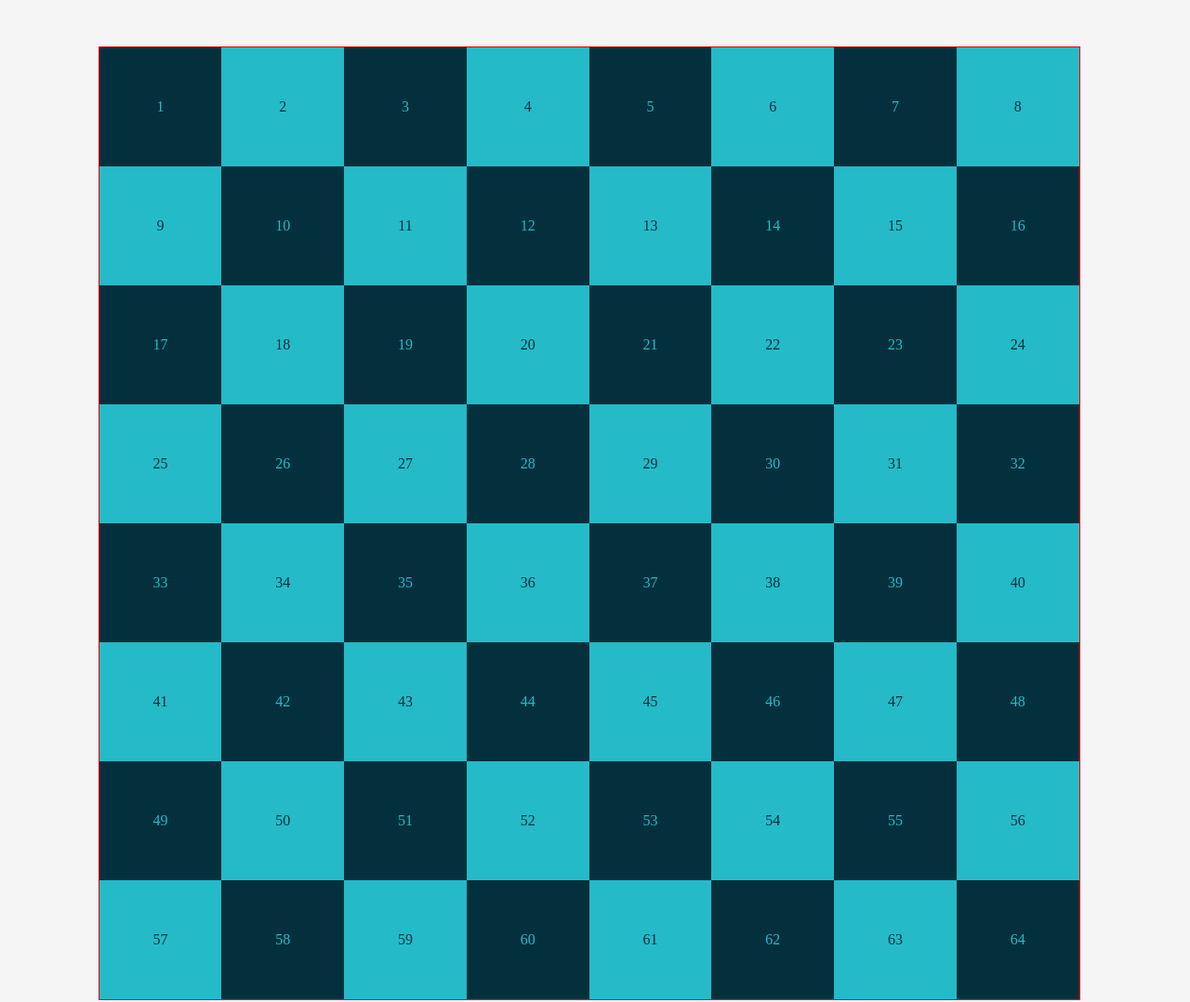
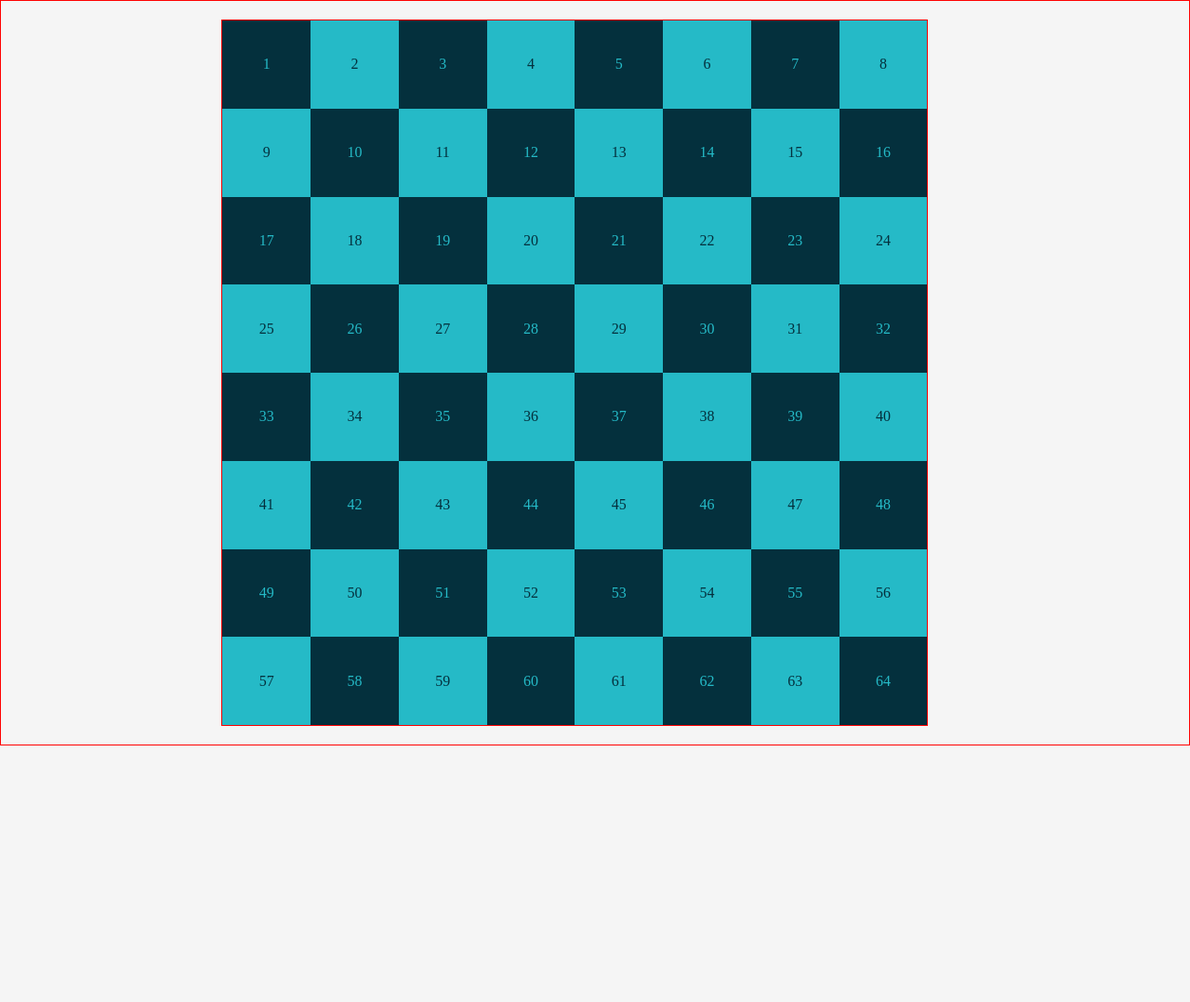
Before and after one commit to nandirchrd/CSS-Grid, a plain HTML site: page G-1 (chessboard)/index.html in a window 1280 px wide. Shown: the whole page at 93% size. After the commit the page ends 802 px from the top, so only its background shows below. Drawn offline with Linux system fonts and the light colour scheme.

Commit message:
added some javascript features on index.html

```diff
--- a/G-1 (chessboard)/index.html
+++ b/G-1 (chessboard)/index.html
@@ -11,87 +11,129 @@
     <div class="container">
         <div class="papan">
             <div class="row-odd">
-                <div>1</div>
-                <div>2</div>
-                <div>3</div>
-                <div>4</div>
-                <div>5</div>
-                <div>6</div>
-                <div>7</div>
-                <div>8</div>
+                <div><span>1</span></div>
+                <div><span>2</span></div>
+                <div><span>3</span></div>
+                <div><span>4</span></div>
+                <div><span>5</span></div>
+                <div><span>6</span></div>
+                <div><span>7</span></div>
+                <div><span>8</span></div>
             </div>
             <div class="row-even">
-                <div>9</div>
-                <div>10</div>
-                <div>11</div>
-                <div>12</div>
-                <div>13</div>
-                <div>14</div>
-                <div>15</div>
-                <div>16</div>
+                <div><span>9</span></div>
+                <div><span>10</span></div>
+                <div><span>11</span></div>
+                <div><span>12</span></div>
+                <div><span>13</span></div>
+                <div><span>14</span></div>
+                <div><span>15</span></div>
+                <div><span>16</span></div>
             </div>
             <div class="row-odd">
-                <div>17</div>
-                <div>18</div>
-                <div>19</div>
-                <div>20</div>
-                <div>21</div>
-                <div>22</div>
-                <div>23</div>
-                <div>24</div>
+                <div><span>17</span></div>
+                <div><span>18</span></div>
+                <div><span>19</span></div>
+                <div><span>20</span></div>
+                <div><span>21</span></div>
+                <div><span>22</span></div>
+                <div><span>23</span></div>
+                <div><span>24</span></div>
             </div>
             <div class="row-even">
-                <div>25</div>
-                <div>26</div>
-                <div>27</div>
-                <div>28</div>
-                <div>29</div>
-                <div>30</div>
-                <div>31</div>
-                <div>32</div>
+                <div><span>25</span></div>
+                <div><span>26</span></div>
+                <div><span>27</span></div>
+                <div><span>28</span></div>
+                <div><span>29</span></div>
+                <div><span>30</span></div>
+                <div><span>31</span></div>
+                <div><span>32</span></div>
             </div>
             <div class="row-odd">
-                <div>33</div>
-                <div>34</div>
-                <div>35</div>
-                <div>36</div>
-                <div>37</div>
-                <div>38</div>
-                <div>39</div>
-                <div>40</div>
+                <div><span>33</span></div>
+                <div><span>34</span></div>
+                <div><span>35</span></div>
+                <div><span>36</span></div>
+                <div><span>37</span></div>
+                <div><span>38</span></div>
+                <div><span>39</span></div>
+                <div><span>40</span></div>
             </div>
             <div class="row-even">
-                <div>41</div>
-                <div>42</div>
-                <div>43</div>
-                <div>44</div>
-                <div>45</div>
-                <div>46</div>
-                <div>47</div>
-                <div>48</div>
+                <div><span>41</span></div>
+                <div><span>42</span></div>
+                <div><span>43</span></div>
+                <div><span>44</span></div>
+                <div><span>45</span></div>
+                <div><span>46</span></div>
+                <div><span>47</span></div>
+                <div><span>48</span></div>
             </div>
             <div class="row-odd">
-                <div>49</div>
-                <div>50</div>
-                <div>51</div>
-                <div>52</div>
-                <div>53</div>
-                <div>54</div>
-                <div>55</div>
-                <div>56</div>
+                <div><span>49</span></div>
+                <div><span>50</span></div>
+                <div><span>51</span></div>
+                <div><span>52</span></div>
+                <div><span>53</span></div>
+                <div><span>54</span></div>
+                <div><span>55</span></div>
+                <div><span>56</span></div>
             </div>
             <div class="row-even">
-                <div>57</div>
-                <div>58</div>
-                <div>59</div>
-                <div>60</div>
-                <div>61</div>
-                <div>62</div>
-                <div>63</div>
-                <div>64</div>
+                <div><span>57</span></div>
+                <div><span>58</span></div>
+                <div><span>59</span></div>
+                <div><span>60</span></div>
+                <div><span>61</span></div>
+                <div><span>62</span></div>
+                <div><span>63</span></div>
+                <div><span>64</span></div>
             </div>
         </div>
+    </div>
 
-    </div>
+    <script>
+        let rowOdd = document.querySelectorAll('.row-odd > div');
+        let rowEven = document.querySelectorAll('.row-even > div');
+        let divs = [...rowOdd, ...rowEven];
+        let number = 0;
+        let prev = [];
+        let random = () => {
+            number++;
+            if(number === 5){
+                let randomRange = Math.round(Math.random() * 63);
+                if(prev.length < 2) {
+                    if(prev.length === 1) {
+                        divs[prev[0]].classList.remove('colored');
+                        if(prev[0] === randomRange){
+                            randomRange = Math.round(Math.random() * 63);
+                        }
+                        if(prev[0] !== randomRange) prev.push(randomRange);
+                        divs[prev[1]].classList.add('colored');
+                    }else{
+                        prev.push(randomRange);
+                        divs[prev[0]].classList.add('colored');
+                    }
+
+
+                }
+                else {
+                    prev.shift();
+                    prev.push(randomRange);
+                    divs[prev[0]].classList.remove('colored');
+                    divs[prev[1]].classList.add('colored');
+
+                }
+
+                console.log(prev);
+                console.log(prev.length)
+                number = 0;
+            }
+            requestAnimationFrame(random);
+        }
+
+        // random();
+    </script>
 </body>
 </html>
--- a/G-1 (chessboard)/style.css
+++ b/G-1 (chessboard)/style.css
@@ -11,23 +11,30 @@
 }
 body{
     background-color: whitesmoke;
-    height: 1500px;
+    height: 100vh;
     color: var(--light);
+    overflow: hidden;
 }
 .container{
+    min-width: 200px;
+    min-height: 200px;
     background-color: var(--median);
-    width: 99vw;
+    width: calc(100vw);
     display: grid;
     grid-template-columns: repeat(12, 1fr);
+    border: 1px solid red;
 }
 .papan{
-    margin: 50px 0;
+    min-width: 170px;
+    min-height: 170px;
+    width: 95vmin;
+    height: 95vmin;
+    margin: 2.5vmin;
     display: grid;
     grid-template-columns: repeat(8, 1fr);
-    grid-auto-rows: 10vw;
+    grid-auto-rows: repeat(8, 1fr);
     border: 1px solid red;
-    grid-column-start: 2;
-    grid-column-end: -2;
+    grid-column-start: 6;
 }
 .papan > div{
     color: var(--dark);
@@ -52,22 +59,32 @@ body{
 }
 
 .row-odd > div{
-    text-align: center;
-    line-height: 10vw;
+    display: flex;
     background-color: var(--light);
     color: var(--dark);
+}
+.row-odd > div span{
+    margin: auto;
 }
 .row-odd > div:nth-child(odd){
     background-color: var(--dark);
     color: var(--light);
 }
 .row-even > div{
-    text-align: center;
-    line-height: 10vw;
+    display: flex;
     background-color: var(--light);
     color: var(--dark);
+}
+.row-even > div span{
+    margin: auto;
 }
 .row-even > div:nth-child(even){
     background-color: var(--dark);
     color: var(--light);
 }
+
+.row-even div .colored, .row-odd div.colored, .row-even div:nth-child(even).colored, .row-odd div:nth-child(odd).colored {
+    background-color: yellowgreen;
+    color: black;
+    /* border: 100px red solid; */
+}
```
